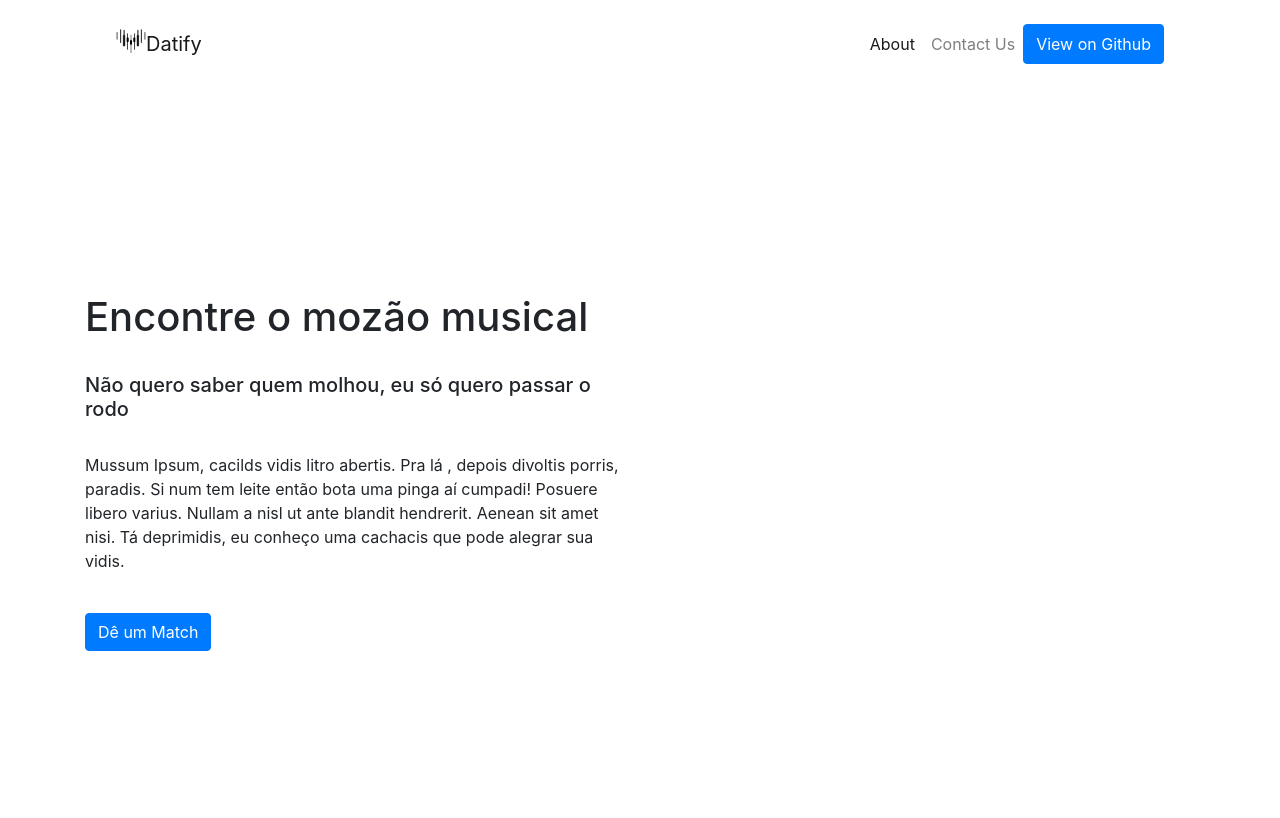
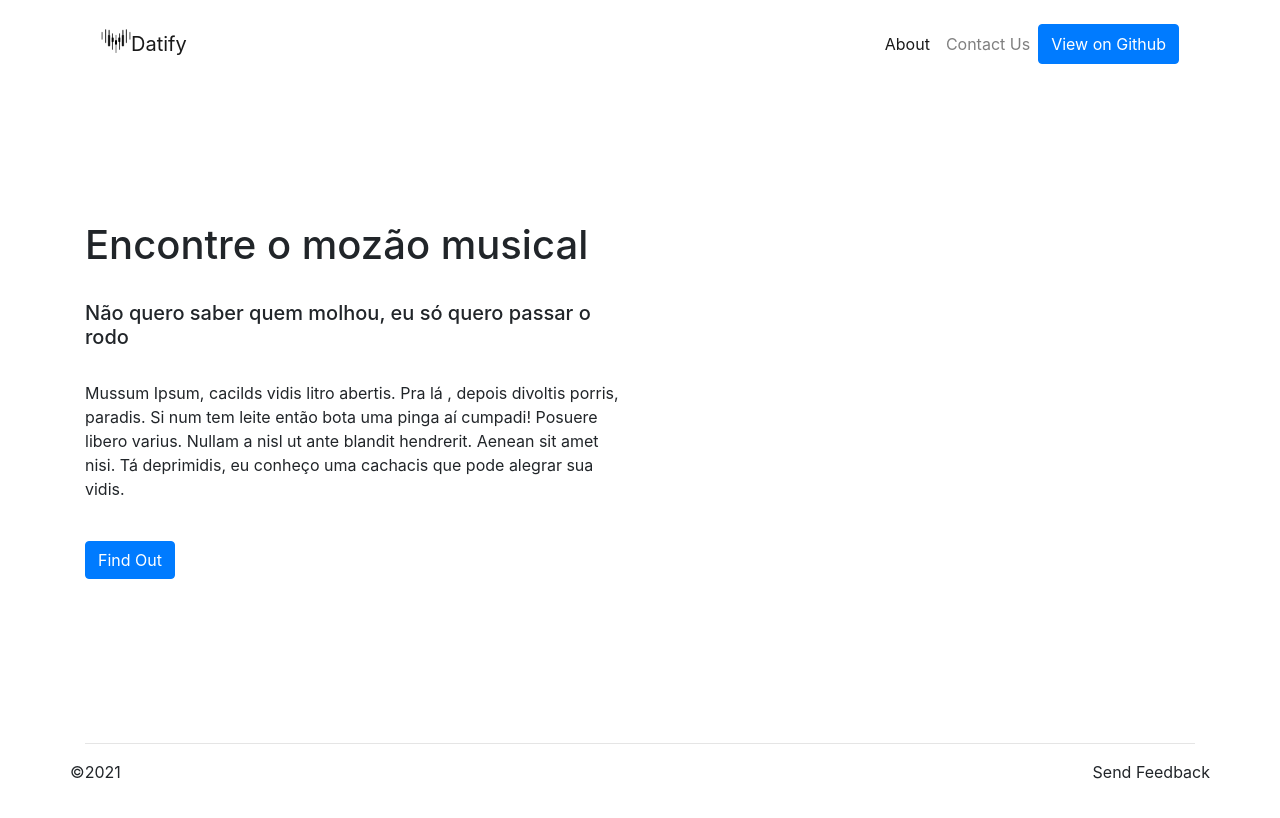
Before and after one commit to felipeafreitas/datify, a React (Create React App) app: page / in a window 1280 px wide. Shown: the top 818 px of the page. Built offline with nearby package versions, Linux system fonts and the light colour scheme.

Commit message:
Homepage: Nav and Footer Updated

```diff
--- a/src/components/Homepage.js
+++ b/src/components/Homepage.js
@@ -2,17 +2,14 @@ import React, { Component } from 'react';
 import { Link } from 'react-router-dom';
 import Navbar from './Navbar';
 
-
 export default class Homepage extends Component {
 	render() {
 		return (
-			<div style={{ height: '100vh' }}>
-				<header>
-					<Navbar />
-				</header>
+			<div>
+				<Navbar />
 				<section
 					className='d-flex justify-content-center align-items-center'
-					style={{ height: '100%' }}
+					style={{ minHeight: '100vh' }}
 				>
 					<div className='row align-items-center justify-content-center'>
 						<div className='col justify-content-center align-items-center'>
@@ -29,14 +26,21 @@ export default class Homepage extends Component {
 							</p>
 							<br />
 							<Link to='/match' className='btn btn-primary' type='button'>
-								Dê um Match
+								Find Out
 							</Link>
 						</div>
 						<div className='col justify-content-center align-items-center'></div>
 					</div>
 				</section>
 
-				<footer></footer>
+				<footer className='container column fixed-bottom'>
+					<hr />
+					<div className='row justify-content-between'>
+						<p>©2021</p>
+
+						<p>Send Feedback</p>
+					</div>
+				</footer>
 			</div>
 		);
 	}
--- a/src/components/Navbar.js
+++ b/src/components/Navbar.js
@@ -3,15 +3,16 @@ import logo from '../imgs/logo.png';
 
 export default function Navbar() {
 	return (
-		<nav class='navbar navbar-expand-lg navbar-light pt-4'>
-			<div class='container-fluid'>
-				<a class='navbar-brand' href='#'>
+		<header>
+			<nav className='navbar fixed-top navbar-expand-lg navbar-light pt-4 container'>
+				<div className='container-fluid'>
+					<a className='navbar-brand' href='/'>
 						<img
 							src={logo}
 							alt=''
 							width='30'
 							height='24'
-						class='d-inline-block align-top'
+							className='d-inline-block align-top'
 						/>
 						Datify
 					</a>
@@ -28,7 +29,10 @@ export default function Navbar() {
 							<span className='navbar-toggler-icon'></span>
 						</button>
 
-					<div className='collapse navbar-collapse' id='navbarSupportedContent'>
+						<div
+							className='collapse navbar-collapse'
+							id='navbarSupportedContent'
+						>
 							<ul className='navbar-nav mr-auto'>
 								<li className='nav-item active'>
 									<a className='nav-link' href='#'>
@@ -48,5 +52,6 @@ export default function Navbar() {
 					</div>
 				</div>
 			</nav>
+		</header>
 	);
 }
--- a/src/components/ResultPage.js
+++ b/src/components/ResultPage.js
@@ -3,6 +3,7 @@ import axios from 'axios';
 import qs from 'qs';
 import Chart from 'chart.js';
 import Navbar from './Navbar';
+import './ResultPage.css'
 
 
 class ResultPage extends React.Component {
```
Also changed, not shown: src/components/ResultPage.css (added). Lines whose indentation alone changed are shown as unchanged.
